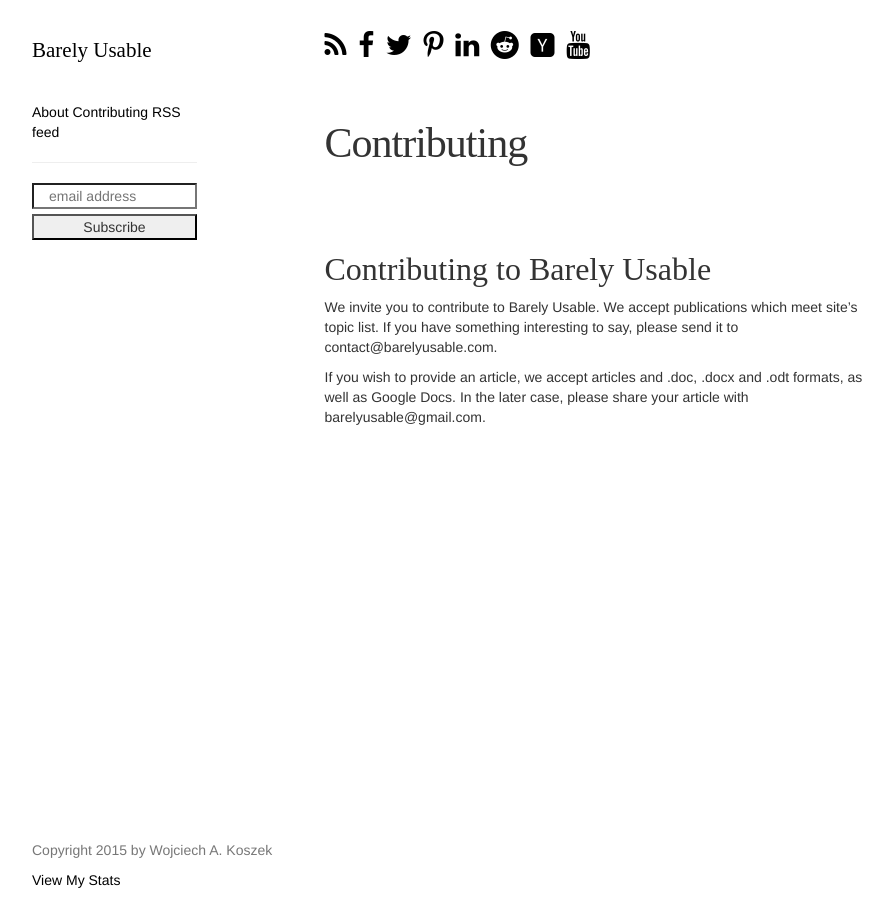
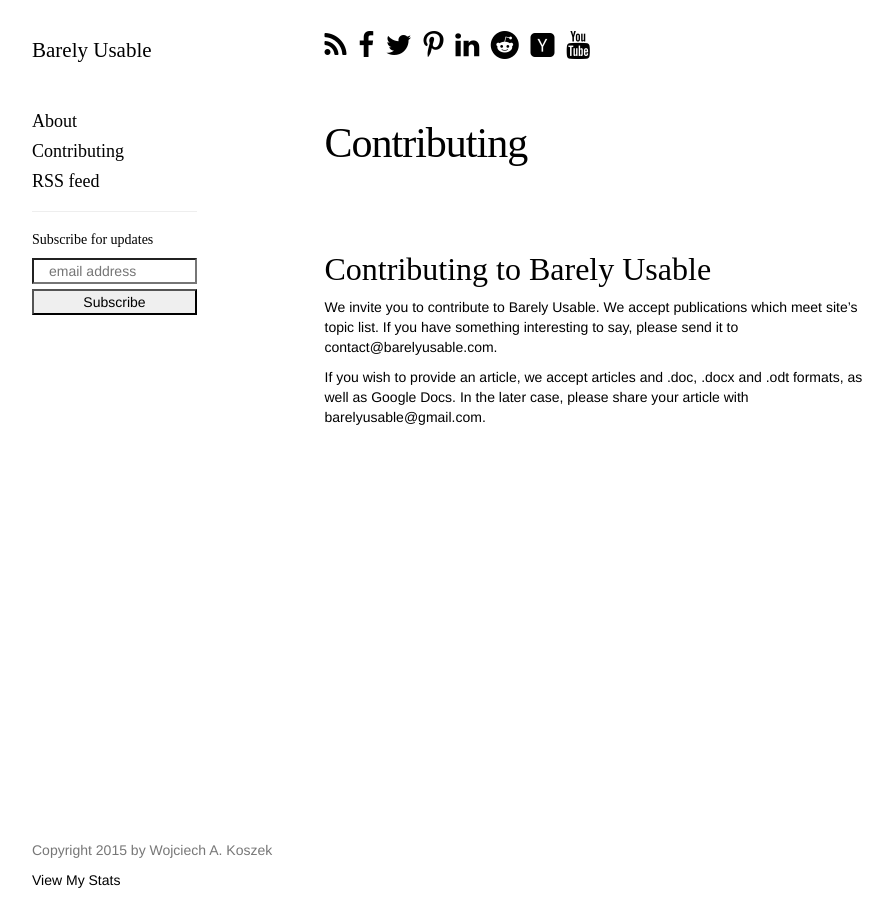
Before and after one commit to wkoszek/barelyusable, a Jekyll site: the page built from contributing.md, in a window 1280 px wide. Shown: the whole page, without its empty margins (38-931 px from the left). Built offline with Jekyll 4.4.1, drawn with Linux system fonts in a browser that asks for light colours; nearby versions of some CDN libraries; comment, search, counter and statistics services are not loaded.

Commit message:
Bring better look of left panel.

```diff
--- a/_layouts/default.html
+++ b/_layouts/default.html
@@ -6,11 +6,11 @@
 			{% include header.html %}
 			<div class="row">
 				<div class="col-sm-2">
-					<a href="about/">About</a>
-					<a href="contributing/">Contributing</a>
-					<a href="http://feeds.feedburner.com/barelyusable">RSS feed</a>
-
+					<a href="about/"><h4>About</h4>
+					<a href="contributing/"><h4>Contributing</h4>
+					<a href="http://feeds.feedburner.com/barelyusable"><h4>RSS feed</h4>
 					<hr>
+					<a href="contributing/"><h5>Subscribe for updates</h5>
 					{% include mailchimp.html %}
 				</div>
 				<div class="col-sm-6 col-md-offset-1">
```
